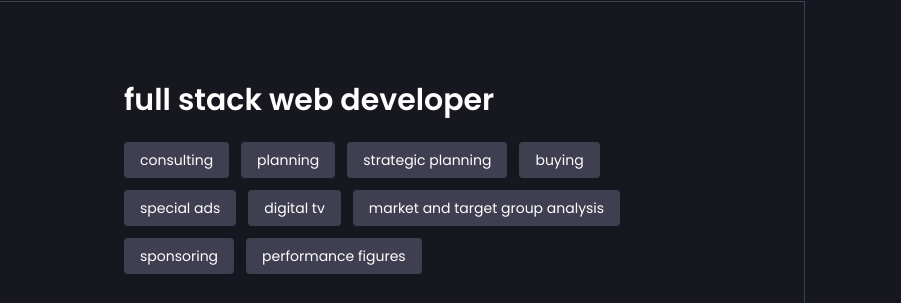
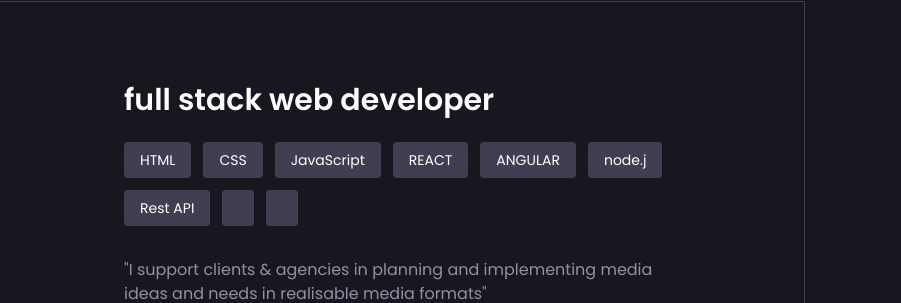
Before and after one commit to sulfidate/myportfolio, a website: page index.html in a window 1280 px wide. Shown: the part 2463-2766 px from the top of the page, 379-1280 px from the left. Drawn offline with Linux system fonts and the light colour scheme.

Commit message:
fill content

```diff
--- a/index.html
+++ b/index.html
@@ -242,15 +242,15 @@
               <div
                 class="w-full lg:w-auto flex flex-wrap justify-center lg:justify-start gap-3 mt-6 mb-8"
               >
-                <div class="badge">consulting</div>
-                <div class="badge">planning</div>
-                <div class="badge">strategic planning</div>
-                <div class="badge">buying</div>
-                <div class="badge">special ads</div>
-                <div class="badge">digital tv</div>
-                <div class="badge">market and target group analysis</div>
-                <div class="badge">sponsoring</div>
-                <div class="badge">performance figures</div>
+                <div class="badge">HTML</div>
+                <div class="badge">CSS</div>
+                <div class="badge">JavaScript</div>
+                <div class="badge">REACT</div>
+                <div class="badge">ANGULAR</div>
+                <div class="badge">node.j</div>
+                <div class="badge">Rest API</div>
+                <div class="badge"></div>
+                <div class="badge"></div>
               </div>
 
               <p class="text-secondary">
```
